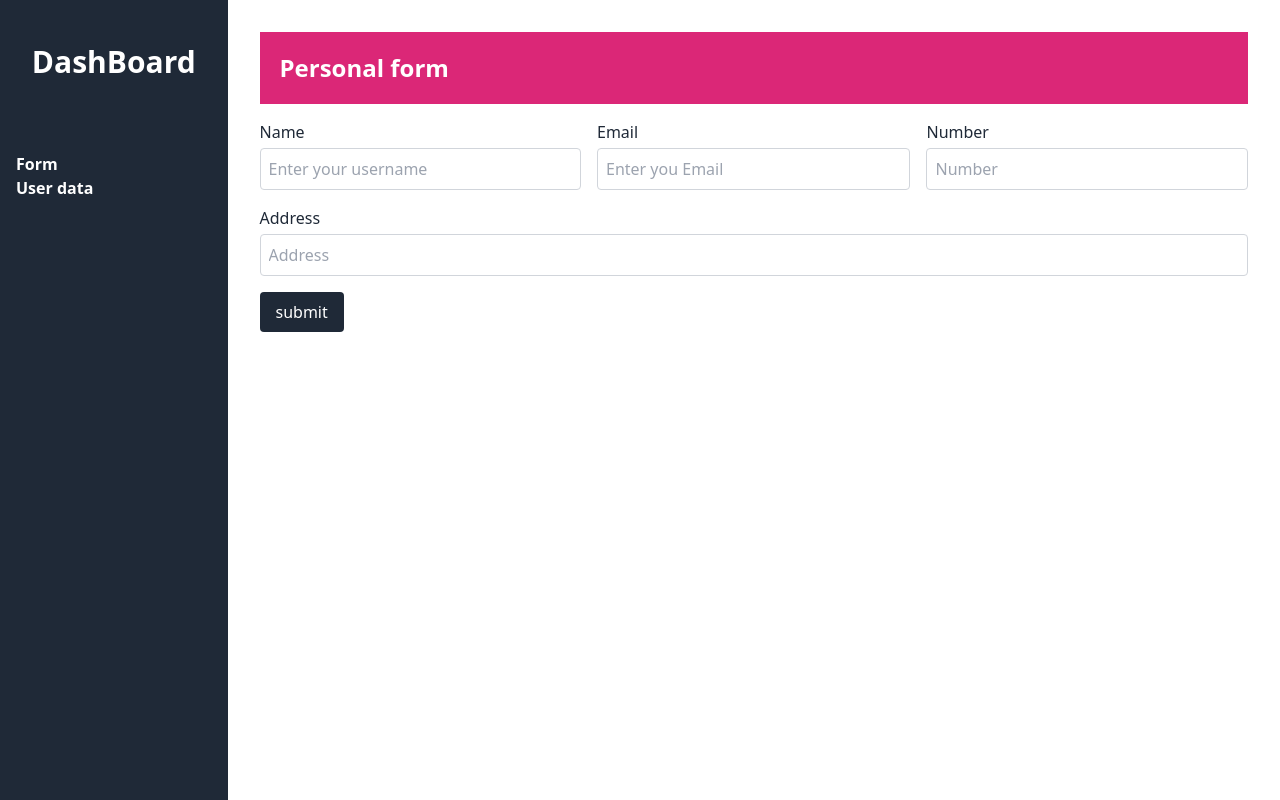
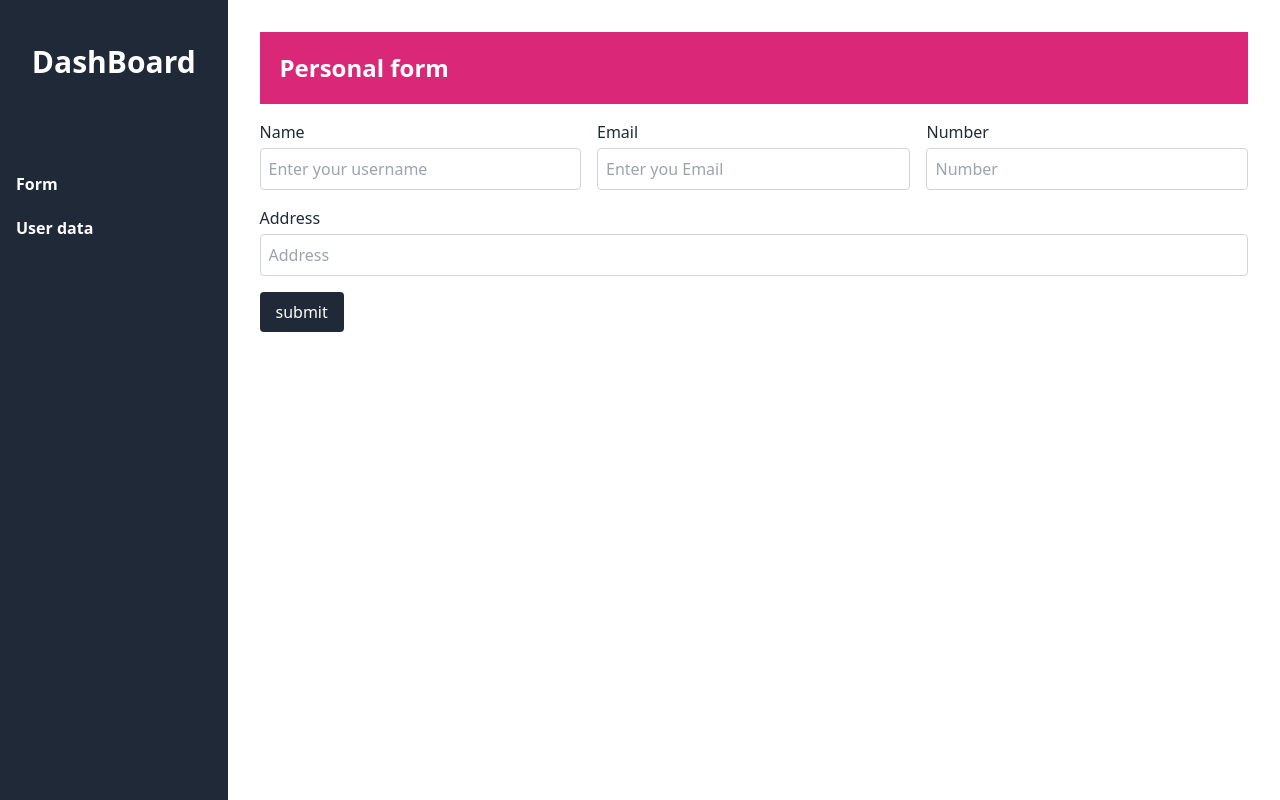
Before and after one commit to AlFahadAnsari/Data-table-redux, a React (Vite) app: page / in a window 1280 px wide. Built offline with nearby package versions, Linux system fonts and the light colour scheme.

Commit message:
add margin

```diff
--- a/src/components/SideBar.jsx
+++ b/src/components/SideBar.jsx
@@ -36,7 +36,7 @@ const SideBar = () => {
             <div className="bg-gray-800 w-64 h-screen">
                 <h1 className='className="block text-white font-bold mt-7 text-center text-2xl p-4 md:text-3xl'>DashBoard</h1>
                 <div className="p-4 mt-10">
-                    <Link to={'/'} href="#" className="block text-white font-bold hover:bg-blue-600" >Form</Link>
+                    <Link to={'/'} href="#" className="block text-white font-bold my-5 hover:bg-blue-600" >Form</Link>
 
                     <Link to={'/user'} href="#" className="block text-white font-bold hover:bg-blue-600" >User data</Link>
 
```
